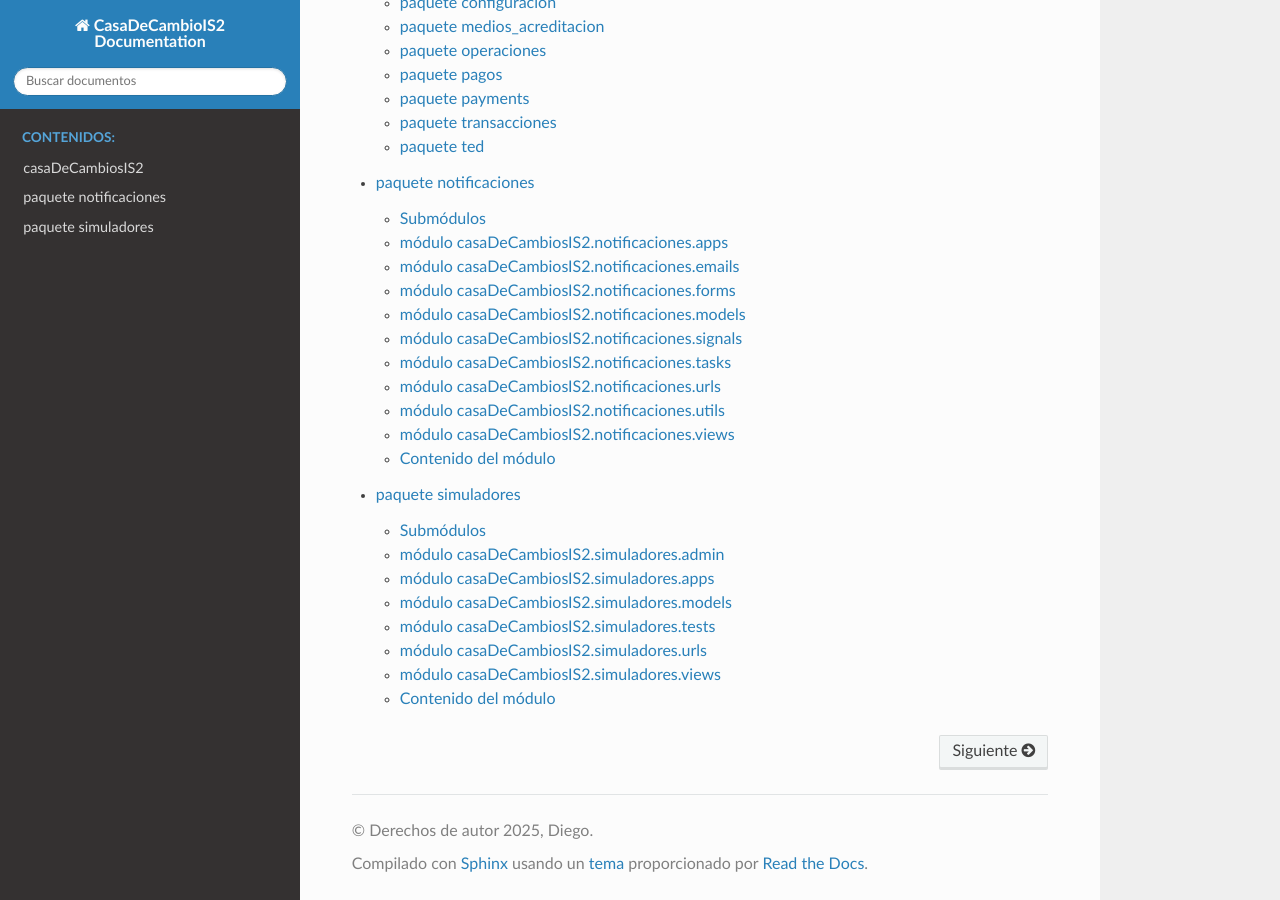
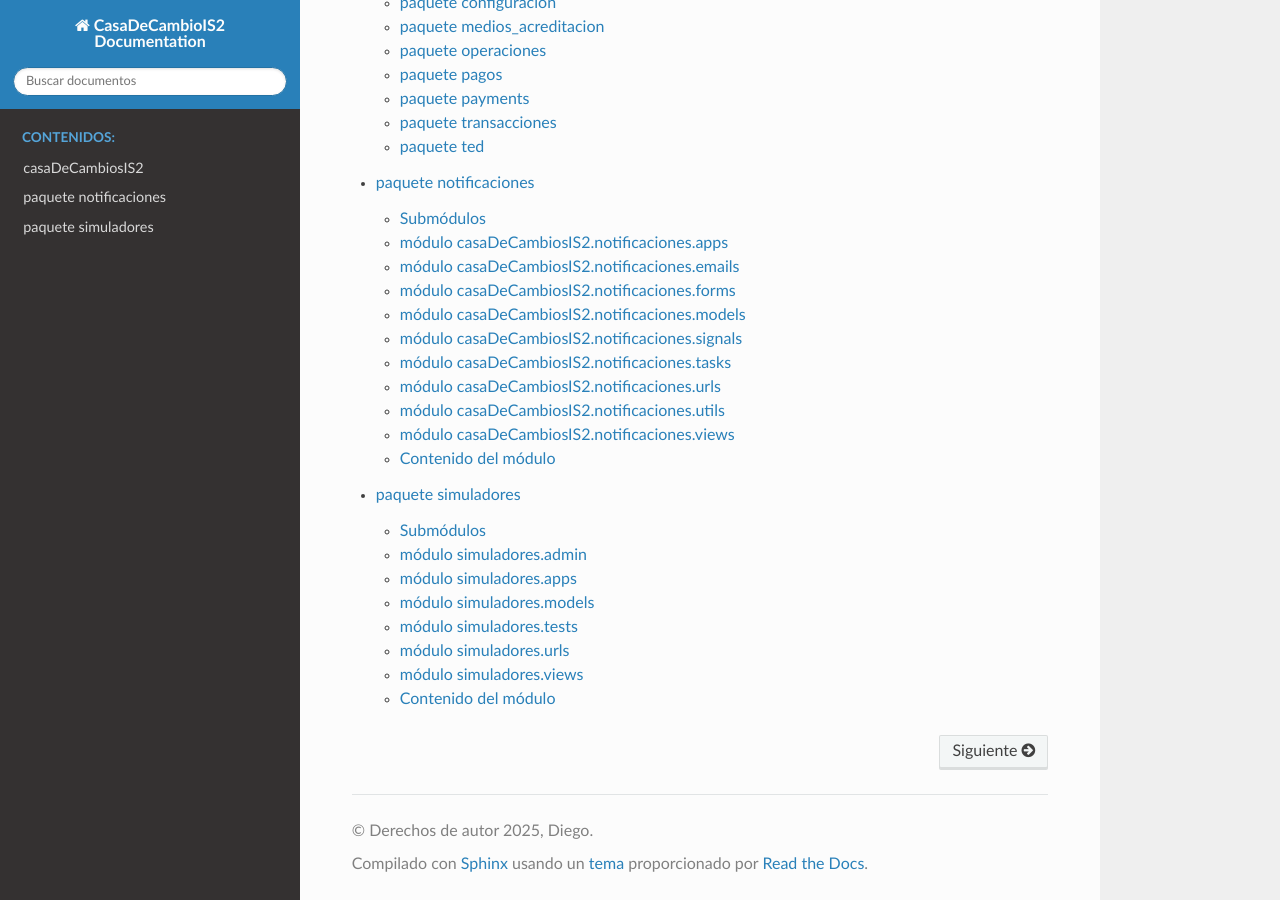
Before and after one commit to CrosbyRd/casaDeCambiosIS2, a Sphinx documentation site: the page built from docs/index.rst, in a window 1280 px wide and 900 px high, scrolled down 590 px. Built offline with Sphinx 7.4.7 and the Read the Docs theme 3.1.0, drawn with Linux system fonts in a browser that asks for light colours.

Commit message:
documentacion simuladores

```diff
--- a/docs/conf.py
+++ b/docs/conf.py
@@ -5,9 +5,12 @@
 import os
 import sys
 import django
-sys.path.insert(0, os.path.abspath('../../')) # Directorio raíz del proyecto
-sys.path.insert(0, os.path.abspath('../'))    # Directorio casaDeCambiosIS2
-os.environ['DJANGO_SETTINGS_MODULE'] = 'casaDeCambiosIS2.CasaDeCambioIS2.settings'
+
+# Añadir el directorio raíz del proyecto (donde se encuentra manage.py) al sys.path
+# Esto asume que conf.py está en casaDeCambioIS2/docs/
+sys.path.insert(0, os.path.abspath(os.path.join(os.path.dirname(__file__), '../../')))
+sys.path.insert(0, os.path.abspath(os.path.join(os.path.dirname(__file__), '../..', 'casaDeCambiosIS2'))) # Añadir el directorio que contiene manage.py
+os.environ['DJANGO_SETTINGS_MODULE'] = 'CasaDeCambioIS2.settings'
 django.setup()
 
 # -- Project information -----------------------------------------------------
@@ -33,6 +36,13 @@ exclude_patterns = ['_build', 'Thumbs.db', '.DS_Store']
 
 language = 'es'
 
+# Opciones para autodoc
+autodoc_default_options = {
+    'members': True,
+    'undoc-members': True,
+    'show-inheritance': True,
+}
+
 # -- Options for HTML output -------------------------------------------------
 # https://www.sphinx-doc.org/en/master/usage/configuration.html#options-for-html-output
 
--- a/docs/simuladores.rst
+++ b/docs/simuladores.rst
@@ -4,50 +4,50 @@ paquete simuladores
 Submódulos
 ----------
 
-módulo casaDeCambiosIS2.simuladores.admin
------------------------------------------
+módulo simuladores.admin
+------------------------
 
-.. automodule:: casaDeCambiosIS2.simuladores.admin
+.. automodule:: simuladores.admin
    :members:
    :undoc-members:
    :show-inheritance:
 
-módulo casaDeCambiosIS2.simuladores.apps
-----------------------------------------
+módulo simuladores.apps
+-----------------------
 
-.. automodule:: casaDeCambiosIS2.simuladores.apps
+.. automodule:: simuladores.apps
    :members:
    :undoc-members:
    :show-inheritance:
 
-módulo casaDeCambiosIS2.simuladores.models
-------------------------------------------
+módulo simuladores.models
+-------------------------
 
-.. automodule:: casaDeCambiosIS2.simuladores.models
+.. automodule:: simuladores.models
    :members:
    :undoc-members:
    :show-inheritance:
 
-módulo casaDeCambiosIS2.simuladores.tests
------------------------------------------
+módulo simuladores.tests
+------------------------
 
-.. automodule:: casaDeCambiosIS2.simuladores.tests
+.. automodule:: simuladores.tests
    :members:
    :undoc-members:
    :show-inheritance:
 
-módulo casaDeCambiosIS2.simuladores.urls
-----------------------------------------
+módulo simuladores.urls
+-----------------------
 
-.. automodule:: casaDeCambiosIS2.simuladores.urls
+.. automodule:: simuladores.urls
    :members:
    :undoc-members:
    :show-inheritance:
 
-módulo casaDeCambiosIS2.simuladores.views
------------------------------------------
+módulo simuladores.views
+------------------------
 
-.. automodule:: casaDeCambiosIS2.simuladores.views
+.. automodule:: simuladores.views
    :members:
    :undoc-members:
    :show-inheritance:
@@ -55,7 +55,7 @@ módulo casaDeCambiosIS2.simuladores.views
 Contenido del módulo
 ---------------
 
-.. automodule:: casaDeCambiosIS2.simuladores
+.. automodule:: simuladores
    :members:
    :undoc-members:
    :show-inheritance:
```
Also changed, not shown: 14 other files.
